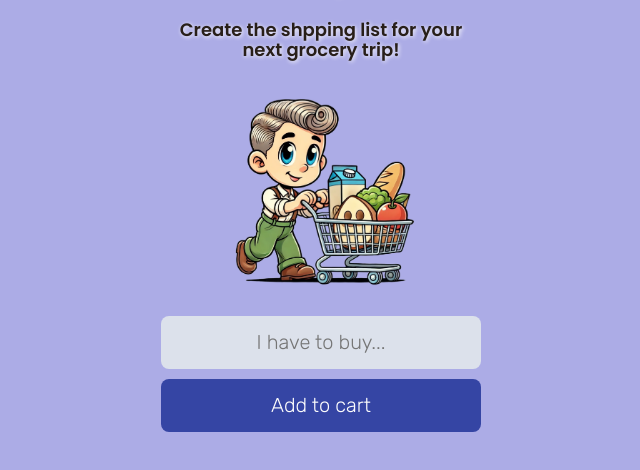
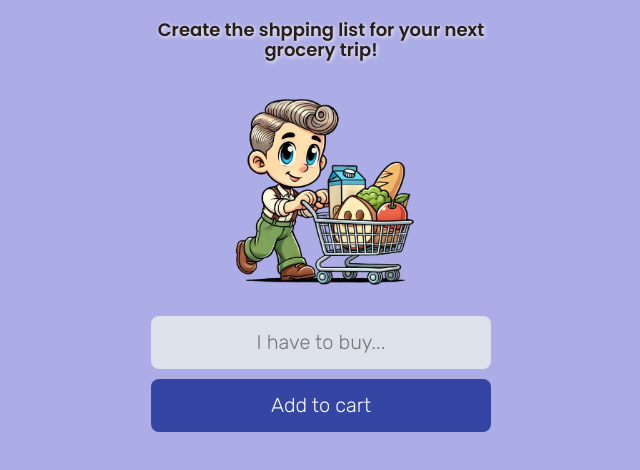
Before and after one commit to maikmboxx/ShopCart, a website built with Vite: page index.html in a window 1280 px wide. Shown: the part 70-540 px from the top of the page, without its empty margins (319-959 px from the left). Built offline with nearby package versions, Linux system fonts and the light colour scheme; no server answers.

Commit message:
Update index.css

```diff
--- a/index.css
+++ b/index.css
@@ -14,7 +14,7 @@ html, body {
 .container {
     display: flex;
     flex-direction: column;
-    max-width: 320px;
+    max-width: 340px;
     margin: 30px auto;
 }
 
```
